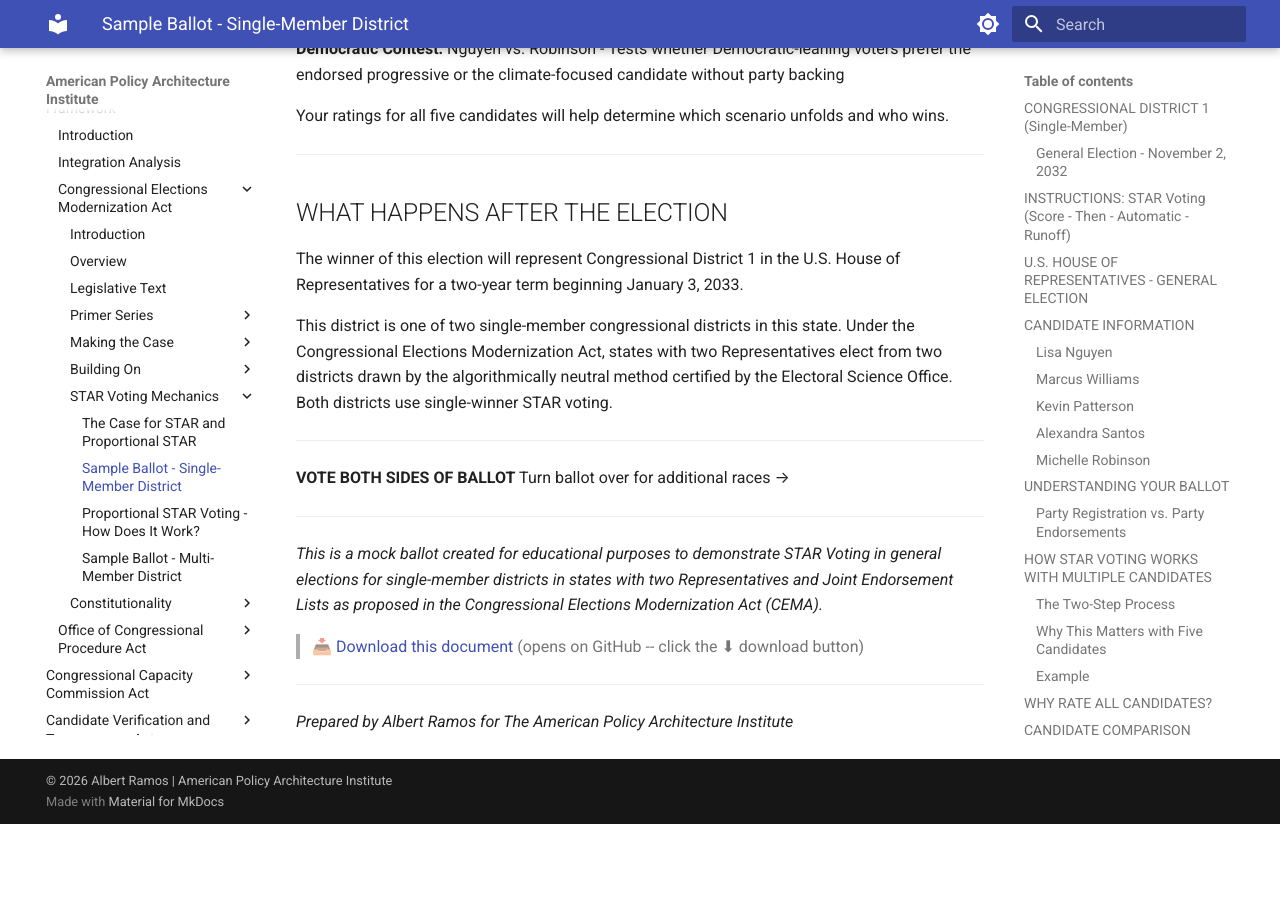
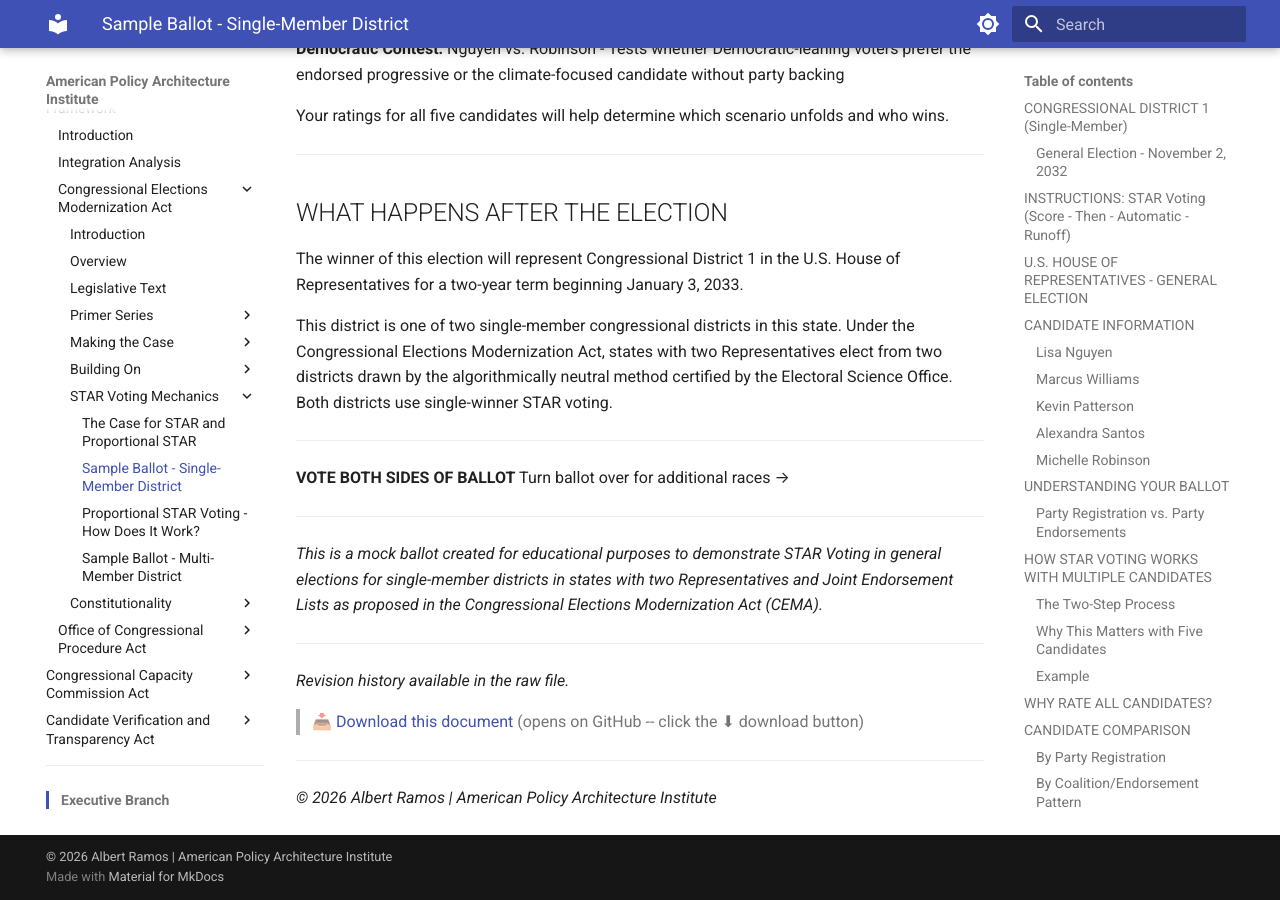
Before and after one commit to albertintech/apai, an MkDocs documentation site: the page built from docs/congress/cmf/cema/sample-smd-ballot.md, in a window 1280 px wide and 900 px high, scrolled down 6329 px. Built offline with MkDocs 1.6.1 and Material for MkDocs 9.7.7, drawn with Linux system fonts in a browser that asks for light colours; before the commit the page ends 7153 px from its top, so only the background shows below that; some of the changed lines change nothing that is shown.

Commit message:
Add revision history to sample SMD ballot
Added revision history section detailing changes from revisions 6.1 to 6.5, including alignment sweeps and content verifications.

```diff
--- a/docs/congress/cmf/cema/sample-smd-ballot.md
+++ b/docs/congress/cmf/cema/sample-smd-ballot.md
@@ -238,8 +238,32 @@
 
 *This is a mock ballot created for educational purposes to demonstrate STAR Voting in general elections for single-member districts in states with two Representatives and Joint Endorsement Lists as proposed in the Congressional Elections Modernization Act (CEMA).*
 
+---
+
+<!--
+## Revision History
+
+**6.5 alignment sweep**
+
+- Series Alignment advanced from Rev 6.4 to Rev 6.5 (money exposure audit: member compensation, public campaign matching funds, the state-funding prohibition, and Section 204 contracting removed from the legislative text; the enforcement prohibition retained as Section 404(d)(1.1)). Verification pass confirmed no operative references to any removed provision. No content change required.
+
+**Revision 6.4** (Current)
+- Aligned with Rev 6.4 of the CEMA legislative text (6.4 alignment sweep). No content change required.
+- **DPS header non-conformance disposition:** Sample ballots are exempt from the standard Supporting Document header format (H1 document title, H2 typed relational subtitle, author byline). The H1/H2/H3 in sample ballots serve as ballot design elements (title, district identification, election date), not document metadata. Attribution is carried by the educational note at the footer. This exemption applies to both the SMD and MMD sample ballots as a document-class decision
+- Rev 6.3 disposition: no content references Title I ballot-access specifics (petition routes, signature thresholds, filing fees) at a level affected by 6.3 changes. Verified clean
+- Rev 6.4 disposition: no content references Title II party recognition structure, Title V compensation specifics, or Section 704 effective-date tiers. Verified clean
+
+**Revision 6.2**
+- No content change required. Rev 6.2 added the affirmative full-field elections standard to the legislative text and split the primary prohibition into two independent bars (No State Funding, No State Enforcement). This sample ballot already presents the full field of qualified candidates on a single general-election sheet and contains no primary-prohibition narration affected by the restructure (grep-verified). Series-alignment bump only; no body edits. Revision History block established at this revision per DPS 3.8 (prior versions carried no history block). DPS 3.8 compliant on alignment scope.
+
+**Revision 6.1**
+- No content change required. Rev 6.1 removed the VRA Section 2 vote-dilution carve-out from the legislative text; this document is a sample ballot and does not reference that mechanism (grep-verified). No content change required.
+-->
+
+*Revision history available in the raw file.*
+
 > 📥 [Download this document](https://github.com/albertintech/apai/blob/main/docs/congress/cmf/cema/sample-smd-ballot.md) (opens on GitHub -- click the ⬇ download button)
 
 ---
 
-*Prepared by Albert Ramos for The American Policy Architecture Institute*
+*© 2026 Albert Ramos | American Policy Architecture Institute*
```
